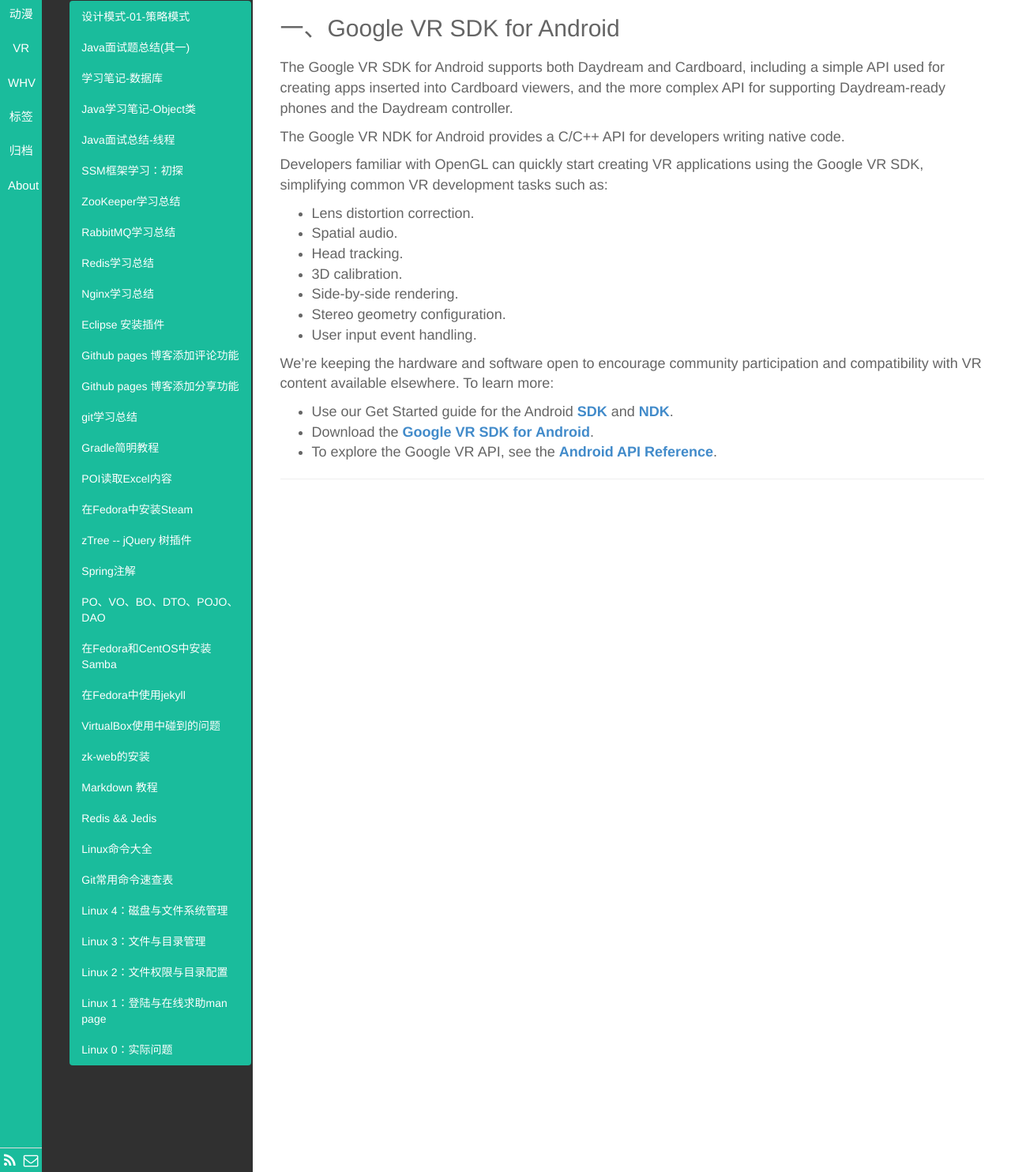
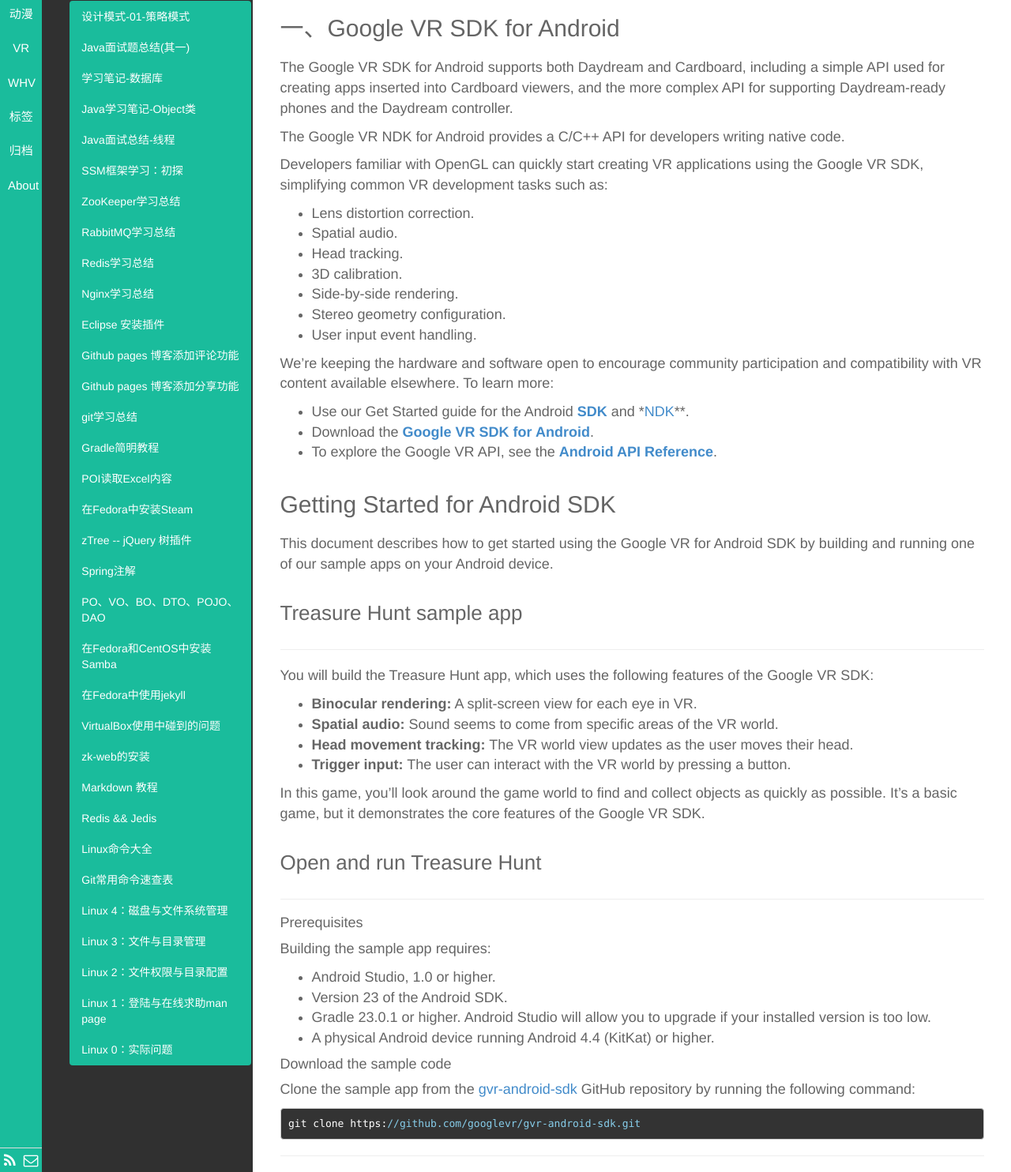
Before and after one commit to demon7452/demon7452.github.io, a Jekyll site: the page built from _posts/VR/2016-10-20-Google DayDream-Android篇.md, in a window 1280 px wide, cut to the strip 234-1718 px from the top of the page. Shown: the whole strip at 79% size. Built offline with Jekyll 4.4.1, drawn with Linux system fonts in a browser that asks for light colours; comment, search, counter and statistics services are not loaded.

Commit message:
Update _posts/VR/2016-10-20-Google DayDream-Android篇.md

````diff
--- a/_posts/VR/2016-10-20-Google DayDream-Android篇.md
+++ b/_posts/VR/2016-10-20-Google DayDream-Android篇.md
@@ -29,6 +29,45 @@
 We're keeping the hardware and software open to encourage community participation and compatibility with VR content available elsewhere.
 To learn more:
 
-- Use our Get Started guide for the Android **<a href="https://developers.google.com/vr/android/get-started" target="_blank">SDK</a>** and **<a href="https://developers.google.com/vr/android/ndk/get-started" target="_blank">NDK</a>**.
+- Use our Get Started guide for the Android **<a href="https://developers.google.com/vr/android/get-started" target="_blank">SDK</a>** and *<a href="https://developers.google.com/vr/android/ndk/get-started" target="_blank">NDK</a>**.
 - Download the **<a href="https://developers.google.com/vr/android/download" target="_blank">Google VR SDK for Android</a>**.
 - To explore the Google VR API, see the **<a href="https://developers.google.com/vr/android/reference_overview" target="_blank">Android API Reference</a>**.
+
+
+## Getting Started for Android SDK
+
+This document describes how to get started using the Google VR for Android SDK by building and running one of our sample apps on your Android device.
+
+### Treasure Hunt sample app
+
+---
+
+You will build the Treasure Hunt app, which uses the following features of the Google VR SDK:
+
+- **Binocular rendering:** A split-screen view for each eye in VR.
+- **Spatial audio:** Sound seems to come from specific areas of the VR world.
+- **Head movement tracking:** The VR world view updates as the user moves their head.
+- **Trigger input:** The user can interact with the VR world by pressing a button.
+
+In this game, you'll look around the game world to find and collect objects as quickly as possible. It's a basic game, but it demonstrates the core features of the Google VR SDK.
+
+### Open and run Treasure Hunt
+
+---
+
+#### Prerequisites
+
+Building the sample app requires:
+
+- Android Studio, 1.0 or higher.
+- Version 23 of the Android SDK.
+- Gradle 23.0.1 or higher. Android Studio will allow you to upgrade if your installed version is too low.
+- A physical Android device running Android 4.4 (KitKat) or higher.
+
+#### Download the sample code
+
+Clone the sample app from the [gvr-android-sdk](https://github.com/googlevr/gvr-android-sdk) GitHub repository by running the following command:
+
+```
+git clone https://github.com/googlevr/gvr-android-sdk.git
+```
````
